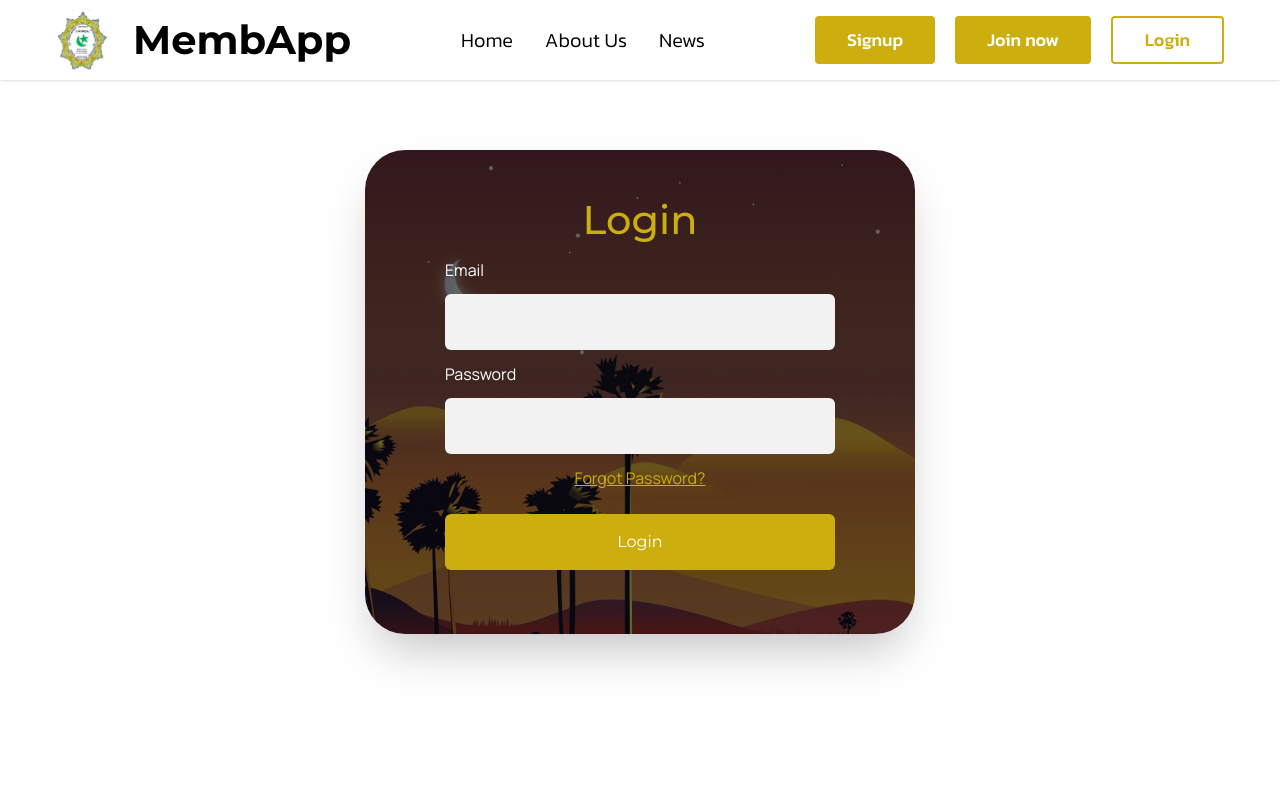
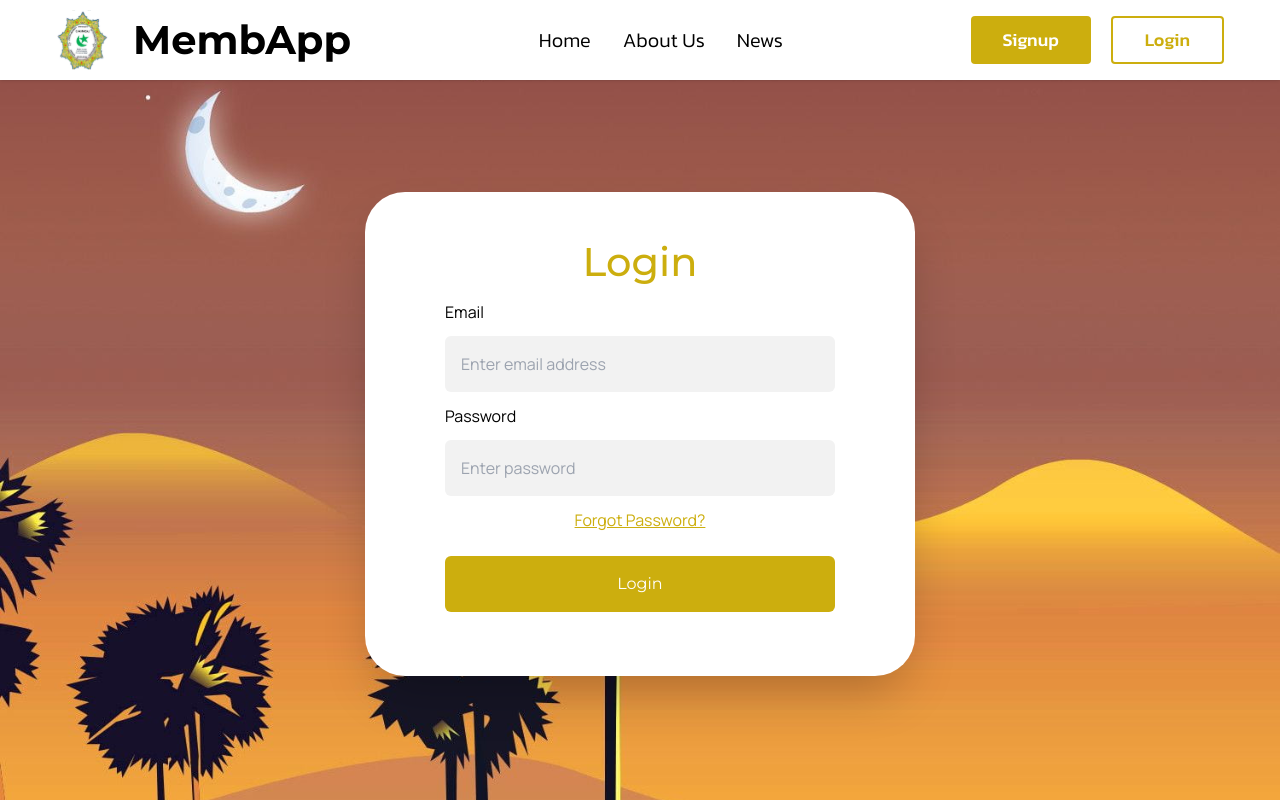
Before and after one commit to rahmlad-aramide/laumga-membapp, a React (Vite) app: page /login in a window 1280 px wide. Built offline with nearby package versions, Linux system fonts and the light colour scheme.

Commit message:
changed background for login form, implemented the new signup logic

```diff
--- a/src/apis/index.js
+++ b/src/apis/index.js
@@ -2,17 +2,19 @@ import axios from "axios";
 
 export const BASE_URL = "https://laumga-membapp-api.onrender.com";
 
-export async function signUp(matricNumber, firstName, lastName, email, password, recentPicture) {
+// export async function signUp(matricNumber, firstName, lastName, email, password, recentPicture) {
+export async function signUp(formData) {
   return new Promise((resolve, reject) => {
     axios
-      .post(`${BASE_URL}/auth/signup`, {
-        matricNumber,
-        firstName,
-        lastName,
-        email,
-        password,
-        recentPicture,
-      })
+      .post(`${BASE_URL}/auth/signup`, formData)
+      // {
+      //   matricNumber,
+      //   firstName,
+      //   lastName,
+      //   email,
+      //   password,
+      //   recentPicture,
+      // })
       .then((response) => {
         resolve(response.data);
       })
--- a/src/layouts/auth-forms/login-form.jsx
+++ b/src/layouts/auth-forms/login-form.jsx
@@ -67,18 +67,18 @@ export default function LoginForm() {
 	return (
 		<>
 			{/* LOGIN FORM */}
-			<div className="shadow-2xl max-w-[550px] mx-7 md:mx-auto mt-[150px] px-8 sm:px-20 py-10 rounded-[40px] bg-hero-image bg-black bg-opacity-60 bg-no-repeat bg-cover bg-center bg-blend-overlay">
+			<div className="shadow-2xl max-w-[550px] mx-7 md:mx-auto relative top-48 px-8 sm:px-20 py-10 rounded-[40px] bg-white bg-no-repeat bg-cover bg-center bg-blend-overlay">
 				{/* *********************** LOGIN FORM *************************** */}
 				<form onSubmit={handleLoginSubmit} className="flex flex-col font-man">
 					<p className=" font-mont text-[30px] md:text-[40px] text-main font-[500] text-center mb-2">Login</p>
 					<span>{theError ? theError : null}</span> {/* DISPLAY ERROR MESSAGE */}
 					<span>{theResponse ? theResponse : null}</span> {/* DISPLAY SUCCESS MESSAGE */}
 					{/* EMAIL INPUT */}
-					<label htmlFor="email" className="text-white">Email</label>
-					<input type="email" value={email} onChange={handleEmailChange} className="mt-3 bg-form_bg rounded-md outline-none p-3 md:p-4 mb-3" />
+					<label htmlFor="email" className="text-black">Email</label>
+					<input type="email" value={email} placeholder="Enter email address" onChange={handleEmailChange} className="mt-3 bg-form_bg rounded-md outline-none p-3 md:p-4 mb-3" />
 					{/* PASSWORD INPUT */}
-					<label htmlFor="password" className="text-white">Password</label>
-					<input type="password" value={password} onChange={handlePasswordChange} className="mt-3 bg-form_bg rounded-md outline-none p-3 md:p-4 mb-3" />
+					<label htmlFor="password" className="text-black">Password</label>
+					<input type="password" value={password} placeholder="Enter password" onChange={handlePasswordChange} className="mt-3 bg-form_bg rounded-md outline-none p-3 md:p-4 mb-3" />
 					<p className=" text-center text-main underline">Forgot Password?</p>
 					<button type="submit" className=" bg-main font-mont w-full mb-6 m-auto rounded-md mt-6 text-white">{loading ? <p className="p-4">Loading...</p> : <p className=" p-4">Login</p>}</button>
 				</form>
--- a/src/layouts/auth-forms/register-form.jsx
+++ /dev/null
@@ -1,116 +0,0 @@
-import { useState } from "react";
-import { signUp } from "../../apis/index";
-import { Link } from "react-router-dom";
-import { useNavigate } from "react-router-dom";
-import FileUploadInput from "../../components/FileUploadInput/FileUploadInput";
-
-export default function RegisterForm() {
-
-	const [matricNumber, setMatricNumber] = useState('');
-	const [firstName, setFirstName] = useState('');
-	const [lastName, setLastName] = useState('');
-	const [email, setEmail] = useState('');
-	const [password, setPassword] = useState('');
-	const [selectedImage, setSelectedImage] = useState(null);
-	const [response, setResponse] = useState('');
-	const [error, setError] = useState('');
-	const [loading, setLoading] = useState(null);
-
-	let theError, theResponse;
-
-	const handleMatricNumberChange = (event) => {
-		setMatricNumber(event.target.value);
-	};
-
-	const handleFirstNameChange = (event) => {
-		setFirstName(event.target.value);
-	};
-
-	const handleLastNameChange = (event) => {
-		setLastName(event.target.value);
-	};
-
-	const handleEmailChange = (event) => {
-		setEmail(event.target.value);
-	};
-
-	const handlePasswordChange = (event) => {
-		setPassword(event.target.value);
-	};
-
-	const handleImageUpload = (e) => {
-		setSelectedImage(e.target.files[0]);
-	};
-
-	const navigate = useNavigate();
-
-	const handleSignupSubmit = async (event) => {
-		event.preventDefault();
-		setError('');
-		setLoading(true);
-		console.log("Inside handle submit")
-		console.log(selectedImage)
-
-		try {
-			const res = await signUp(matricNumber, firstName, lastName, email, password, selectedImage);
-			setResponse(res);
-			console.log(res)
-			console.log('Inside sucess')
-
-			setTimeout(() => {
-				navigate("/login");
-			}, 3000);
-			setLoading(false);
-
-		} catch (err) {
-			setLoading(false);
-			console.log('Inside sucess')
-			// Handling sign-in error here
-			setError(err);
-			console.log(err)
-		}
-	};
-
-	// display error message component
-	if (error.message) {
-		theError = <p className='bg-red-200 p-4 md:p-8 border border-red-700 rounded-md text-red-800 font-mont max-w-[350px] m-auto mb-2 text-center'>{error.message}. Please try again!</p>;
-	}
-
-	// display success message component
-	if (response.message) {
-		theResponse = <p className='bg-green-200 p-4 md:p-8 border border-green-700 rounded-md text-green-800 font-mont max-w-[350px] m-auto mb-2 text-center'>{response.message}. Please login!</p>;
-	}
-
-	return (
-		<>
-			{/* REGISTRATION FORM */}
-			<div className="shadow-2xl max-w-[550px] mx-7 md:mx-auto mt-[150px] px-8 sm:px-20 py-10 rounded-[40px] mb-20 bg-hero-image bg-black bg-opacity-60 bg-no-repeat bg-cover bg-center bg-blend-overlay">
-				{/* *********************** REGISTER FORM *************************** */}
-				<form onSubmit={handleSignupSubmit} className="flex flex-col font-man">
-					<p className=" font-mont text-[30px] md:text-[40px] text-main font-[500] text-center mb-2">Sign up</p>
-					<span>{theError ? theError : null}</span> {/* DISPLAY ERROR MESSAGE */}
-					<span>{theResponse ? theResponse : null}</span> {/* DISPLAY SUCCESS MESSAGE */}
-					{/* MATRIC NUMBER INPUT */}
-					<label htmlFor="matricNumber" className="text-white">Matric Number</label>
-					<input type="text" value={matricNumber} onChange={handleMatricNumberChange} className="mt-3 bg-form_bg rounded-md outline-none p-3 md:p-4 mb-3" />
-					{/* FIRST NAME INPUT */}
-					<label htmlFor="firstName" className="text-white">First Name</label>
-					<input type="text" value={firstName} onChange={handleFirstNameChange} className="mt-3 bg-form_bg rounded-md outline-none p-3 md:p-4 mb-3" />
-					{/* LAST NAME INPUT */}
-					<label htmlFor="lastName" className="text-white">Last Name</label>
-					<input type="text" value={lastName} onChange={handleLastNameChange} className="mt-3 bg-form_bg rounded-md outline-none p-3 md:p-4 mb-3" />
-					{/* EMAIL INPUT */}
-					<label htmlFor="email" className="text-white">Email</label>
-					<input type="email" value={email} onChange={handleEmailChange} className="mt-3 bg-form_bg rounded-md outline-none p-4 mb-3" />
-					{/* CONFIRM PASSWORD INPUT */}
-					<label htmlFor="password" className="text-white">Password</label>
-					<input type="password" value={password} onChange={handlePasswordChange} className="mt-3 bg-form_bg rounded-md outline-none p-3 md:p-4 mb-3" />
-					{/* IMAGE UPLOAD FIELD */}
-					<FileUploadInput selectedFile={selectedImage} handleFileChange={handleImageUpload} />
-					<button type="submit" className=" bg-main font-mont w-full mb-6 m-auto rounded-md mt-6 text-white">{loading ? <p className="p-4">Loading...</p> : <p className="p-4">Sign up</p>}</button>
-				</form>
-				<p className="text-center font-man text-white">Already have an account? <Link to="/login" className=" text-main underline">Login</Link></p>
-			</div>
-		</>
-	);
-}
--- a/src/layouts/main/mobileNav.jsx
+++ b/src/layouts/main/mobileNav.jsx
@@ -23,7 +23,7 @@ export default function MobileNavbar() {
         setIsOpen(!isOpen);
     };
 
-    let nav, hamburger, close
+    let nav
     nav = <ul className={`navbar-menu ${isOpen ? 'open' : ''} bg-white p-10 text-left text-[20px] min-w-[250px] h-[100vh] absolute top-[3.5rem] right-[-20px]`}>
             <li>
                 <NavLink className={({ isActive }) => isActive ? "text-main active:opacity-50 hover:underline" : "hover:underline"} to="/">Home</NavLink>
@@ -39,9 +39,9 @@ export default function MobileNavbar() {
             </li>
             <div className="flex flex-col gap-5 mt-10 text-center">
                 <li className={`${userId ? 'hidden' : 'block'}`}>
-                    <Link to="/register">
+                    <Link to="/signup">
                     <button className=" px-8 h-12 bg-main text-white font-medium text-lg rounded transition duration-200 hover:scale-90 active:scale-100">
-                        Join now
+                        Signup
                     </button>
                     </Link>
                 </li>
--- a/src/layouts/main/navbar.jsx
+++ b/src/layouts/main/navbar.jsx
@@ -11,7 +11,7 @@ export default function Navbar() {
 
   return (
     <header>
-      <div className="fixed top-0 left-0 w-full bg-white shadow h-20 flex justify-center font-kanit">
+      <div className="fixed top-0 left-0 w-full bg-white shadow h-20 flex justify-center font-kanit z-20">
         <div className="max-w-[1200px] w-full h-full flex items-center justify-between px-4">
           {/* brand - logo and name */}
           <Link to="/">
@@ -44,14 +44,9 @@ export default function Navbar() {
           </nav>
           {/* cta button */}
           <div className="flex gap-5">
-            <Link to="/signup">
+            <Link to="/signup" className={`${userId ? 'hidden' : 'block'}`}>
               <button className="hidden md:block px-8 h-12 bg-main text-white font-medium text-lg rounded transition duration-200 hover:scale-90 active:scale-100">
                 Signup
-              </button>
-            </Link>
-            <Link to="/register" className={`${userId ? 'hidden' : 'block'}`}>
-              <button className="hidden md:block px-8 h-12 bg-main text-white font-medium text-lg rounded transition duration-200 hover:scale-90 active:scale-100">
-                Join now
               </button>
             </Link>
             <Link to="/login" className={`${userId ? 'hidden' : 'block' }`}>
--- /dev/null
+++ b/src/pages/authMiddleware.js
@@ -0,0 +1,14 @@
+
+const authMiddleware = (next) => {
+    const userId = localStorage.getItem('userId');
+
+    if (!userId) {
+      // Redirect the user to the login page
+      window.location.href = '/login';
+    } else {
+      // Proceed to the next middleware or component
+      return next();
+    }
+  };
+
+  export default authMiddleware;
--- a/src/pages/home.jsx
+++ b/src/pages/home.jsx
@@ -36,7 +36,7 @@ function Main() {
           commitment to excellence,
         </p>
 
-        <Link to="/register">
+        <Link to="/signup">
           <button className="font-kanit h-12 px-8 rounded bg-main font-medium text-xl transition duration-200 hover:scale-90 active:scale-100">
             Join now
           </button>
--- a/src/pages/login.jsx
+++ b/src/pages/login.jsx
@@ -4,10 +4,12 @@ import LoginForm from "../layouts/auth-forms/login-form";
 export default function Login() {
   return (
     <>
-      {/* NAVIGATION BAR */}
-      <Navbar />
-      {/* LOGIN FORM COMPONENT */}
-      <LoginForm />
+      <div className="bg-hero-image  bg-no-repeat bg-cover bg-center bg-blend-overlay h-[100vh]">
+        {/* NAVIGATION BAR */}
+        <Navbar />
+        {/* LOGIN FORM COMPONENT */}
+        <LoginForm />
+      </div>
     </>
   );
 }
--- a/src/pages/register.jsx
+++ /dev/null
@@ -1,13 +0,0 @@
-import Navbar from "../layouts/main/navbar";
-import RegisterForm from "../layouts/auth-forms/register-form";
-
-export default function Register() {
-  return (
-    <>
-      {/* NAVIGATION BAR */}
-      <Navbar />
-      {/* REGISTER FORM COMPONENT */}
-      <RegisterForm />
-    </>
-  );
-}
```
Also changed, not shown: src/pages/Signup/Signup.jsx (+55 -7 lines).
